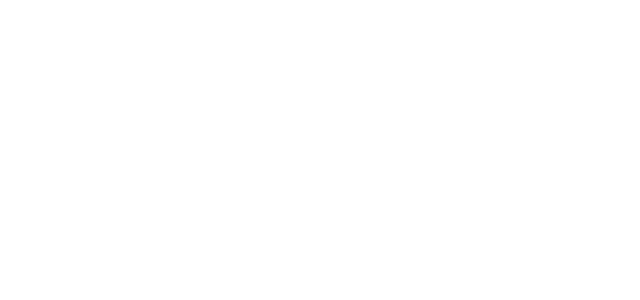
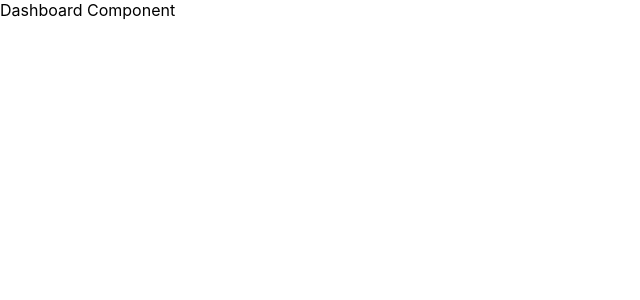
Before and after one commit to samukasmk/mybills_frontend, a React (Create React App) app: page / in a window 1280 px wide. Shown: the top 300 px of the page, without its empty margins (0-640 px from the left). Built offline with nearby package versions, Linux system fonts and the light colour scheme.

Commit message:
Initial Dashboard

```diff
--- a/src/App.js
+++ b/src/App.js
@@ -1,10 +1,13 @@
 import React from 'react';
+import Dashboard from './components/Dashboard/Dashboard.js'
 
 function App() {
   return (
     <div className="App">
       <link rel="stylesheet" href="https://fonts.googleapis.com/css?family=Roboto:300,400,500,700&display=swap" />
       <link rel="stylesheet" href="https://fonts.googleapis.com/icon?family=Material+Icons" />
+
+      <Dashboard />
     </div>
   );
 }
--- /dev/null
+++ b/src/components/Dashboard/Dashboard.js
@@ -0,0 +1,10 @@
+import React from 'react';
+import Box from '@material-ui/core/Box';
+
+class Dashboard extends React.Component {
+  render() {
+    return <Box><span>Dashboard Component</span></Box>;
+  }
+}
+
+export default Dashboard;
```
